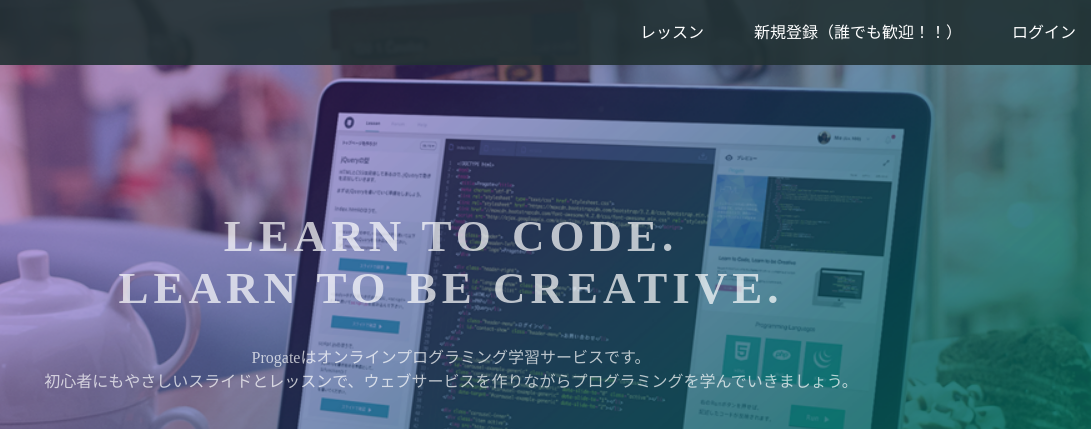
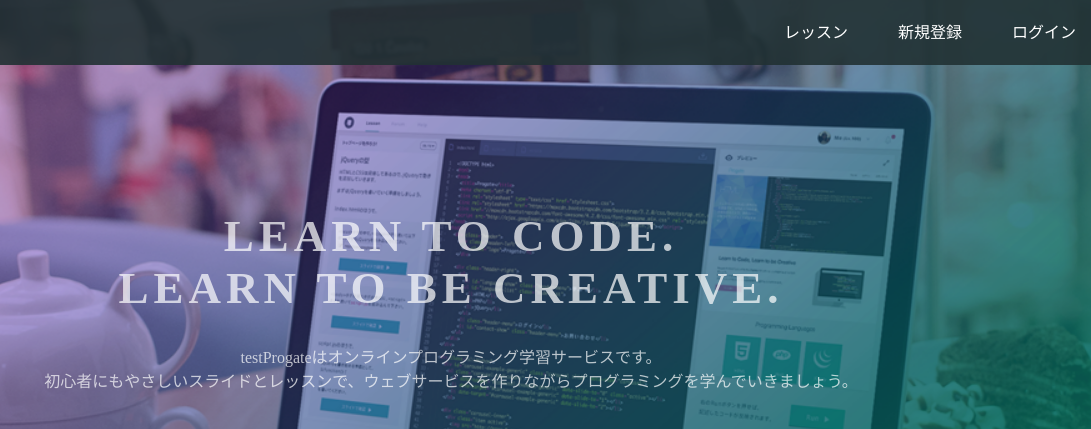
Before and after one commit to nwestriver/nwestriver.github.io, a plain HTML site: page index.html in a window 1280 px wide. Shown: the top 429 px of the page, 189-1280 px from the left. Drawn offline with Linux system fonts and the light colour scheme.

Commit message:
Update index.html

```diff
--- a/index.html
+++ b/index.html
@@ -16,7 +16,7 @@
       <span class="fa fa-bars menu-icon"></span>
       <div class="header-right">
         <a href="#">レッスン</a>
-        <a href="#">新規登録（誰でも歓迎！！）</a>
+        <a href="#">新規登録</a>
         <a href="#" class="login">ログイン</a>
       </div>
     </div>
@@ -24,7 +24,7 @@
   <div class="top-wrapper">
     <div class="container">
       <h1>LEARN TO CODE.<br>LEARN TO BE CREATIVE.</h1>
-      <p>Progateはオンラインプログラミング学習サービスです。<br>初心者にもやさしいスライドとレッスンで、ウェブサービスを作りながらプログラミングを学んでいきましょう。</p>
+      <p>testProgateはオンラインプログラミング学習サービスです。<br>初心者にもやさしいスライドとレッスンで、ウェブサービスを作りながらプログラミングを学んでいきましょう。</p>
       <div class="btn-wrapper">
         <a href="#" class="btn signup">新規登録はこちら</a>
         <p>or</p>
```
